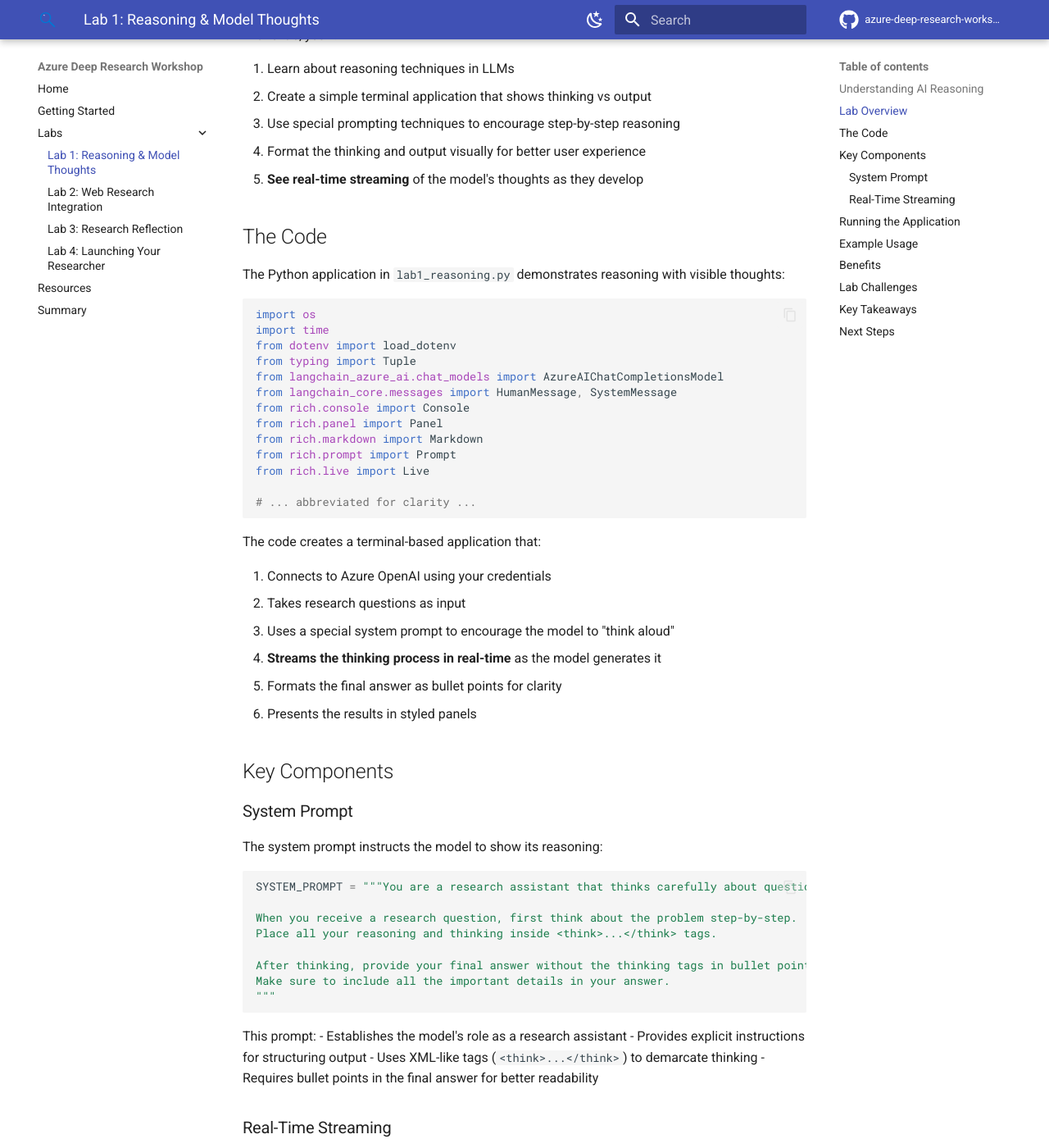
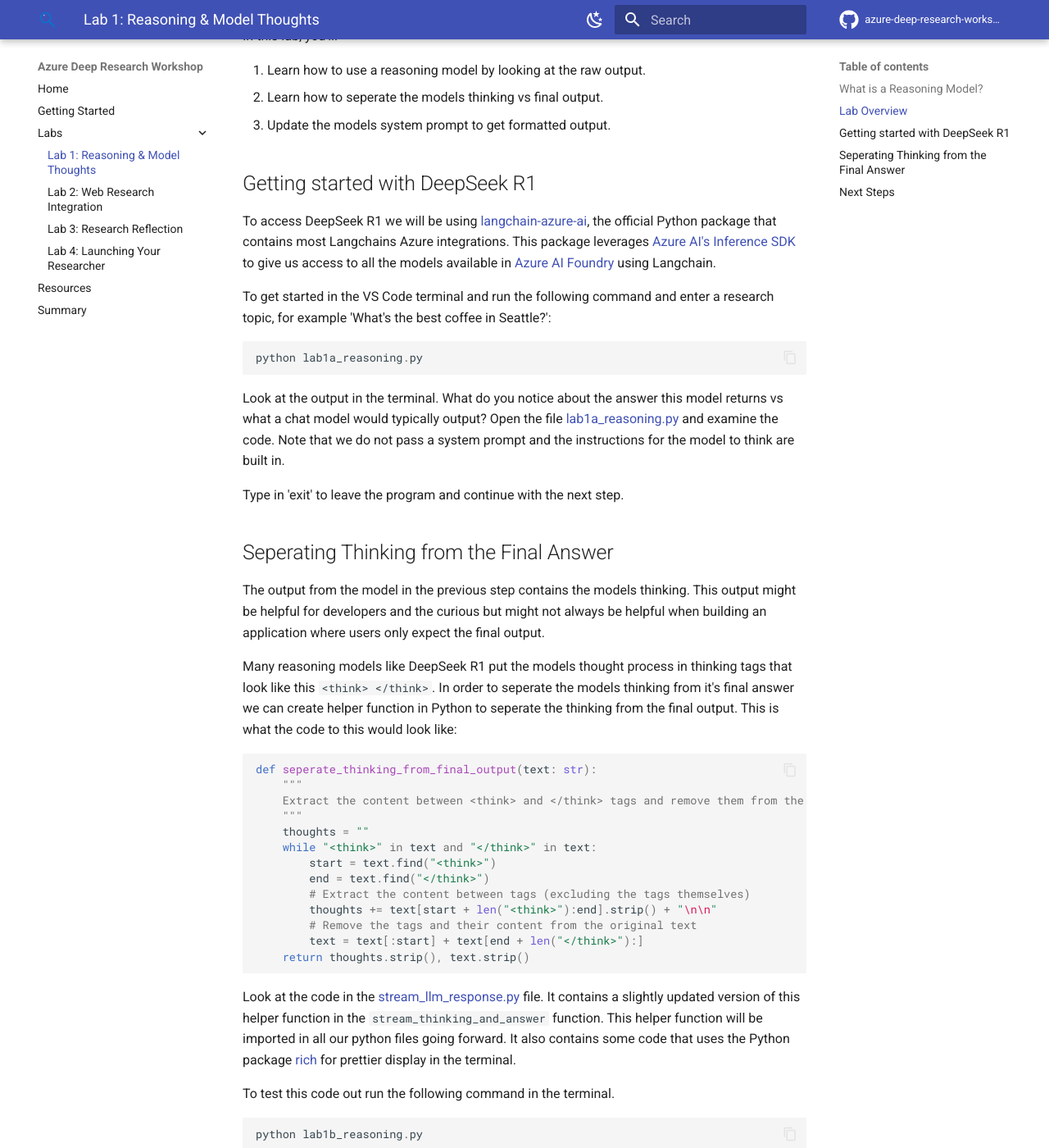
Before and after one commit to microsoft/BUILD25-LAB331, an MkDocs documentation site: the page built from docs/docs/lab-1-reasoning-thoughts.md, in a window 1280 px wide and 1400 px high, scrolled down 628 px. Shown: the whole window at 82% size. Built offline with MkDocs 1.6.1 and Material for MkDocs 9.7.7, drawn with Linux system fonts in a browser that asks for light colours; comment, search, counter and statistics services are not loaded; some of the changed text lies outside the part shown.

Commit message:
updates to lab

````diff
--- a/docs/docs/getting-started.md
+++ b/docs/docs/getting-started.md
@@ -35,31 +35,48 @@
 
 4. Stay in the terminal window for the next step.
 
-## Open the Workshop
+## Open the Workshop and setup your Tavily account
 
-Follow these steps to open the workshop in Visual Studio Code:
+Follow these steps to open the workshop in Visual Studio Code and set up your Tavily account for web search:
 
-=== "Python"
 
-      1. From the terminal window, execute the following commands to clone the workshop repository, navigate to the relevant folder, set up a virtual environment, activate it, and install the required packages:
+1. From the terminal window, execute the following commands to clone the workshop repository, navigate to the relevant folder, set up a virtual environment, activate it, and install the required packages:
 
-          ```powershell
-          git clone https://github.com/microsoft/BUILD25-LAB331.git `
-          ; cd BUILD25-LAB331 `
-          ; python -m venv src/.venv `
-          ; src\.venv\Scripts\activate `
-          ; pip install -r src/requirements.txt `
-          ; cd src `
-          ;
-          ```
+    ```powershell
+    git clone https://github.com/microsoft/BUILD25-LAB331.git `
+    ; cd BUILD25-LAB331 `
+    ; python -m venv src/.venv `
+    ; src\.venv\Scripts\activate `
+    ; pip install -r src/requirements.txt `
+    ; cd src `
+    ;
+    ```
 
-      2. Open in VS Code. From the terminal window, run the following command:
+    This command will take a few minutes to complete. While you wait, navigate to the Tavily home page that should already be opened as a tab in your browser.
 
-          ```powershell
-          code .
-          ```
 
-        !!! warning "When the project opens in VS Code, two notifications appear in the bottom right corner. Click ✖ to close both notifications."
+2. We will be using [Tavily](https://tavily.com/) to give our deep researcher access to the internet. Once on the Tavily page, click the sign up button and create an account.
+
+    !!! note
+        You will need to use either your personal email address or your Github account to sign up since email requires verification.
+
+
+    Click the signup button and complete the sign up process
+
+    ![click the signup button](../media/tavily-signup.jpg){ width="800" }
+
+    Once sign up is complete you should see a page with an API Key that looks like this. You will use this key later, so minimize the page for now and return to the terminal.
+
+    ![click the signup button](../media/tavily-api-page.png){ width="800" }
+
+
+3. From the terminal window, run the following command to open the project in VS Code (note there is a period after the word code. Do not just type in 'code', the period is important.):
+
+    ```powershell
+    code .
+    ```
+
+    !!! warning "When the project opens in VS Code, two notifications appear in the bottom right corner. Click ✖ to close both notifications."
 
 
 ## Configure the Workshop
@@ -69,24 +86,10 @@
 1. Open a new terminal in VSCode.
 
 2. To create a `.env` file with the variables needed for this workshop click on the `instructions` tab in your Skillable lab manual. Click on the command under Lab Guide and patse it in the terminal. Press enter to run the command and follow the instructions.
-3. Check that your .env file has succesfully been created and contains some variables. If not ask a proctor for help.
+3. Check that your .env file has succesfully been created and contains some variables. If not, raise your hand and ask a proctor for help.
+4. Navigate back to the Tavily API page you should have open in your browser. Copy the API Key and paste it in the .env file as the `TAVILY_API_KEY` value.
 
 You can now begin with Lab 1!
-
-
-## Workshop Materials
-
-This workshop is designed as a progressive series of labs, each building on the previous one:
-
-1. **Lab 1 (Reasoning & Model Thoughts)**: Learn how to stream the LLM's thinking process in real-time and format final answers as bullet points.
-
-2. **Lab 2 (Web Research Integration)**: Build a basic research system that generates queries, searches the web, and synthesizes the results.
-
-3. **Lab 3 (Research Reflection)**: Extend the research capabilities with knowledge gap identification and iterative research cycles.
-
-4. **Lab 4 (Launching Your Researcher)**: Deploy the research assistant as a web application with FastAPI.
-
-Each lab includes code samples, explanations, and challenges to extend your learning.
 
 ## Navigation
 
--- a/docs/docs/lab-1-reasoning-thoughts.md
+++ b/docs/docs/lab-1-reasoning-thoughts.md
@@ -1,180 +1,81 @@
 # Lab 1: Reasoning & Model Thoughts
 
-In this lab, you'll learn about reasoning models and how to separate and visualize the AI's thinking process from its final output. This approach gives you insight into the model's reasoning and helps create more transparent AI systems.
+In this lab, you'll learn about reasoning models and how to separate the LLM's thinking process from its final output.
 
-## Understanding AI Reasoning
+## What is a Reasoning Model?
 
-Modern large language models like DeepSeek-R1 have powerful reasoning capabilities, but they often hide their step-by-step thinking. By explicitly encouraging and capturing this thinking process, we can:
+Reasoning models, like DeepSeek-R1, are LLMs trained with reinforcement learning to perform reasoning. Reasoning models think before they answer, producing a long internal chain of thought before responding to the user [[source](https://platform.openai.com/docs/guides/reasoning?utm_source=chatgpt.com&api-mode=responses)]. They often outperform vanilla chat models on tasks like multi‑step math, code debugging, planning, tool use, and long‑context question‑answering.
 
-1. Improve the quality of final outputs
-2. Debug reasoning errors
-3. Build trust through transparency
-4. Create educational tools showing "how" the AI thinks
+When combined with a tool to access the web, Reasoning models are particularly good at research. Their chain‑of‑thought training and reward signals make them better at spotting gaps, cross‑checking sources, and iterating on hypotheses. Some popular reasoing models are DeepSeek R1, OpenAI's o3 and o1, and Microsoft's Ph-4-reasoning.
 
 ## Lab Overview
 
 In this lab, you'll:
 
-1. Learn about reasoning techniques in LLMs
-2. Create a simple terminal application that shows thinking vs output
-3. Use special prompting techniques to encourage step-by-step reasoning
-4. Format the thinking and output visually for better user experience
-5. **See real-time streaming** of the model's thoughts as they develop
+1. Learn how to use a reasoning model by looking at the raw output.
+2. Learn how to seperate the models thinking vs final output.
+3. Update the models system prompt to get formatted output.
 
-## The Code
+## Getting started with DeepSeek R1
 
-The Python application in `lab1_reasoning.py` demonstrates reasoning with visible thoughts:
+To access DeepSeek R1 we will be using [langchain-azure-ai](https://pypi.org/project/langchain-azure-ai/), the official Python package that contains most Langchains Azure integrations. This package leverages [Azure AI's Inference SDK](https://learn.microsoft.com/en-us/python/api/overview/azure/ai-inference-readme?view=azure-python-preview) to give us access to all the models available in [Azure AI Foundry](https://ai.azure.com/) using Langchain.
+
+To get started in the VS Code terminal and run the following command and enter a research topic, for example 'What's the best coffee in Seattle?':
+
+```powershell
+python lab1a_reasoning.py
+```
+
+Look at the output in the terminal. What do you notice about the answer this model returns vs what a chat model would typically output?
+Open the file [lab1a_reasoning.py](../../src/lab1a_reasoning.py) and examine the code. Note that we do not pass a system prompt and the instructions for the model to think are built in.
+
+Type in 'exit' to leave the program and continue with the next step.
+
+## Seperating Thinking from the Final Answer
+
+The output from the model in the previous step contains the models thinking. This output might be helpful for developers and the curious but might not always be helpful when building an application where users only expect the final output.
+
+Many reasoning models like DeepSeek R1 put the models thought process in thinking tags that look like this `<think> </think>`. In order to seperate the models thinking from it's final answer we can create helper function in Python to seperate the thinking from the final output. This is what the code to this would look like:
 
 ```python
-import os
-import time
-from dotenv import load_dotenv
-from typing import Tuple
-from langchain_azure_ai.chat_models import AzureAIChatCompletionsModel
-from langchain_core.messages import HumanMessage, SystemMessage
-from rich.console import Console
-from rich.panel import Panel
-from rich.markdown import Markdown
-from rich.prompt import Prompt
-from rich.live import Live
-
-# ... abbreviated for clarity ...
+def seperate_thinking_from_final_output(text: str):
+    """
+    Extract the content between <think> and </think> tags and remove them from the text.
+    """
+    thoughts = ""
+    while "<think>" in text and "</think>" in text:
+        start = text.find("<think>")
+        end = text.find("</think>")
+        # Extract the content between tags (excluding the tags themselves)
+        thoughts += text[start + len("<think>"):end].strip() + "\n\n"
+        # Remove the tags and their content from the original text
+        text = text[:start] + text[end + len("</think>"):]
+    return thoughts.strip(), text.strip()
 ```
 
-The code creates a terminal-based application that:
+Look at the code in the [stream_llm_response.py](../../src/stream_llm_response.py) file. It contains a slightly updated version of this helper function in the `stream_thinking_and_answer` function. This helper function will be imported in all our python files going forward. It also contains some code that uses the Python package [rich](https://pypi.org/project/rich/) for prettier display in the terminal.
 
-1. Connects to Azure OpenAI using your credentials
-2. Takes research questions as input
-3. Uses a special system prompt to encourage the model to "think aloud"
-4. **Streams the thinking process in real-time** as the model generates it
-5. Formats the final answer as bullet points for clarity
-6. Presents the results in styled panels
+To test this code out run the following command in the terminal.
 
-## Key Components
-
-### System Prompt
-
-The system prompt instructs the model to show its reasoning:
-
-```python
-SYSTEM_PROMPT = """You are a research assistant that thinks carefully about questions before answering.
-
-When you receive a research question, first think about the problem step-by-step.
-Place all your reasoning and thinking inside <think>...</think> tags.
-
-After thinking, provide your final answer without the thinking tags in bullet points.
-Make sure to include all the important details in your answer.
-"""
+```powershell
+python lab1b_reasoning.py
 ```
 
-This prompt:
-- Establishes the model's role as a research assistant
-- Provides explicit instructions for structuring output
-- Uses XML-like tags (`<think>...</think>`) to demarcate thinking
-- Requires bullet points in the final answer for better readability
+!!! note
+    The final output is returned as bullet points. This format can be specified in the models system prompt. Try updating the system prompt in [lab1b_reasoning.py](../../src/lab1b_reasoning.py) to test out a different format like in a table format, for example:
 
-### Real-Time Streaming
 
-The application streams the model's thinking in real-time using the `stream_thinking_and_answer` function:
+    ```python
+    SYSTEM_PROMPT = """You are a research assistant that thinks carefully about questions before answering.
 
-```python
-def stream_thinking_and_answer(stream_generator, title="🧠 AI Thinking Process (Live)"):
+    When you receive a research question, first think about the problem step-by-step.
+
+    After thinking, provide your final answer in a helpful table format.
+    Make sure to include all the important details in your answer.
     """
-    Stream the AI's thinking and answer in real-time, separating them visually.
-    """
-    # Containers for accumulating thoughts and answer
-    accumulated_thoughts = ""
-    accumulated_answer = ""
-    in_thinking_section = False
-
-    thinking_panel = Panel(
-        Markdown(""),
-        title=title,
-        title_align="left",
-        border_style="cyan",
-        padding=(1, 2),
-        expand=False
-    )
-
-    with Live(thinking_panel, refresh_per_second=4) as live:
-        for chunk in stream_generator:
-            # ... process each token as it arrives ...
-```
-
-This function:
-- Creates a live updating panel using Rich's `Live` context manager
-- Processes each token as it comes from the model
-- Distinguishes between thinking sections and the final answer
-- Updates the display in real-time with each new token
-
-## Running the Application
-
-To run the application:
-
-1. Ensure you have the required packages installed:
-
-```bash
-pip install python-dotenv langchain-azure-ai rich
-```
-
-2. Create a `.env` file with your Azure OpenAI credentials:
-
-```
-AZURE_AI_ENDPOINT=your_azure_openai_endpoint
-AZURE_API_KEY=your_azure_openai_key
-```
-
-3. Run the script:
-
-```bash
-python lab1_reasoning.py
-```
-
-4. Enter research questions at the prompt and observe:
-   - The model's thinking process streaming live in real-time
-   - The final bullet-point answer displayed separately
-
-## Example Usage
-
-When you run the application, you'll see:
-1. A prompt asking for your research question
-2. A live cyan panel that updates as the model thinks
-3. A green panel with the final bullet-point answer
-
-Try questions like:
-
-- "What are the environmental impacts of electric vehicles?"
-- "How does quantum computing differ from classical computing?"
-- "What factors contribute to biodiversity loss in rainforests?"
-
-## Benefits
-
-This approach of streaming reasoning as it happens offers several advantages:
-
-1. **Transparency**: Users can see how the model is reasoning step-by-step
-2. **Engagement**: The live updating creates a more dynamic user experience
-3. **Educational Value**: Observe the reasoning patterns of AI in real time
-4. **Debugging**: Identify reasoning flaws as they emerge
-5. **Trust**: The decision-making is no longer a black box
-
-## Lab Challenges
-
-Now that you understand the basics, try these challenges:
-
-1. **Modify the System Prompt**: Change the prompt to encourage different types of reasoning
-2. **Enhance the Visualization**: Add progress bars or animations to the thinking display
-3. **Compare Different Models**: Test how different models approach the same question
-4. **Add Error Handling**: Improve how the system handles malformed responses or network issues
-
-## Key Takeaways
-
-From this lab, you should understand:
-
-- How to encourage models to expose their reasoning process
-- Techniques for streaming AI thinking in real-time
-- The value of separating thinking from final outputs
-- How to implement a basic research assistant with visible thinking
+    ```
 
 ## Next Steps
 
-Ready to add web research capabilities to your AI research assistant? Move on to [Lab 2: Web Research Integration](lab-2-web-research.md).
+Congratulations, you should now feel comfortable using reasoning models!
+You are now ready to move on to [Lab 2: Web Research Integration](lab-2-web-research.md).
````
Also changed, not shown: docs/docs/media/tavily-api-page.png (added), docs/docs/media/tavily-home-page.png (added), docs/docs/media/tavily-sign-highlight.jpg (added), docs/docs/media/tavily-signup.jpg (added), docs/mkdocsreadme.md (renamed from docs/readme.md), 3 other files.
